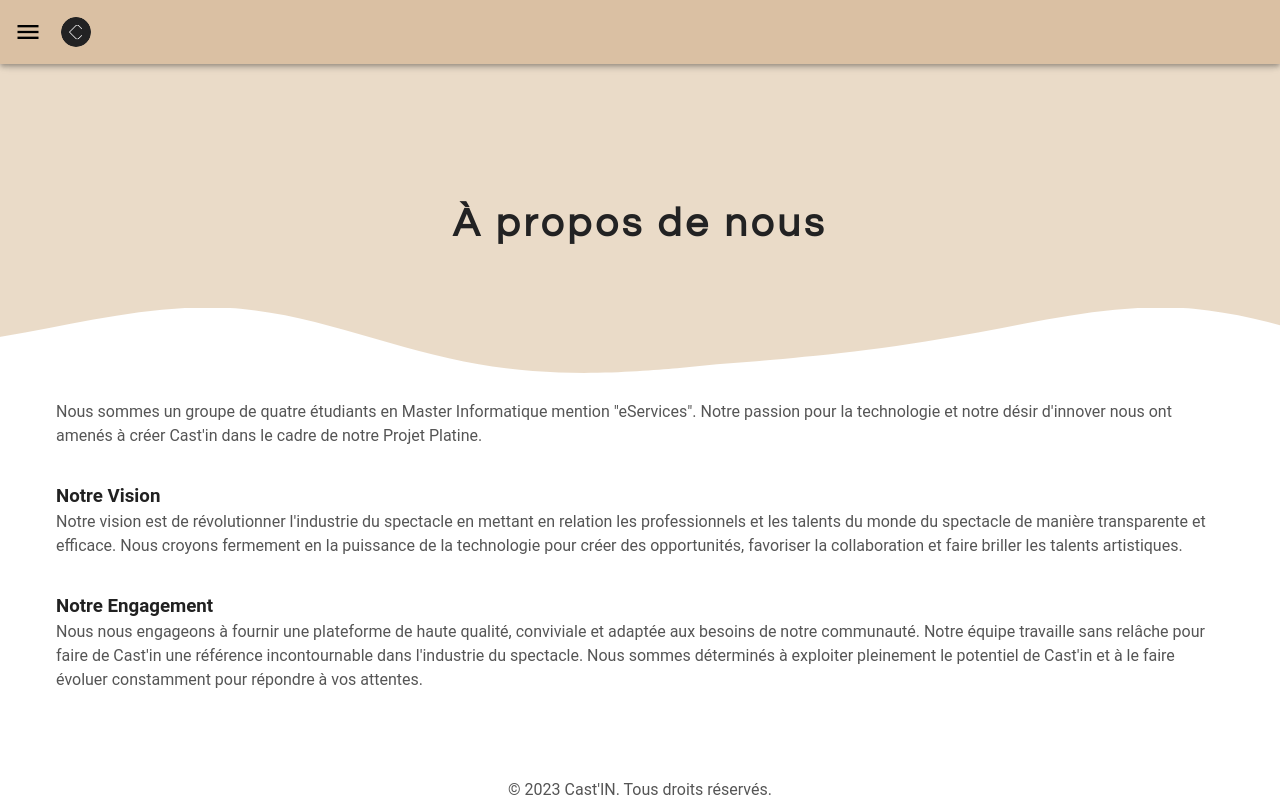
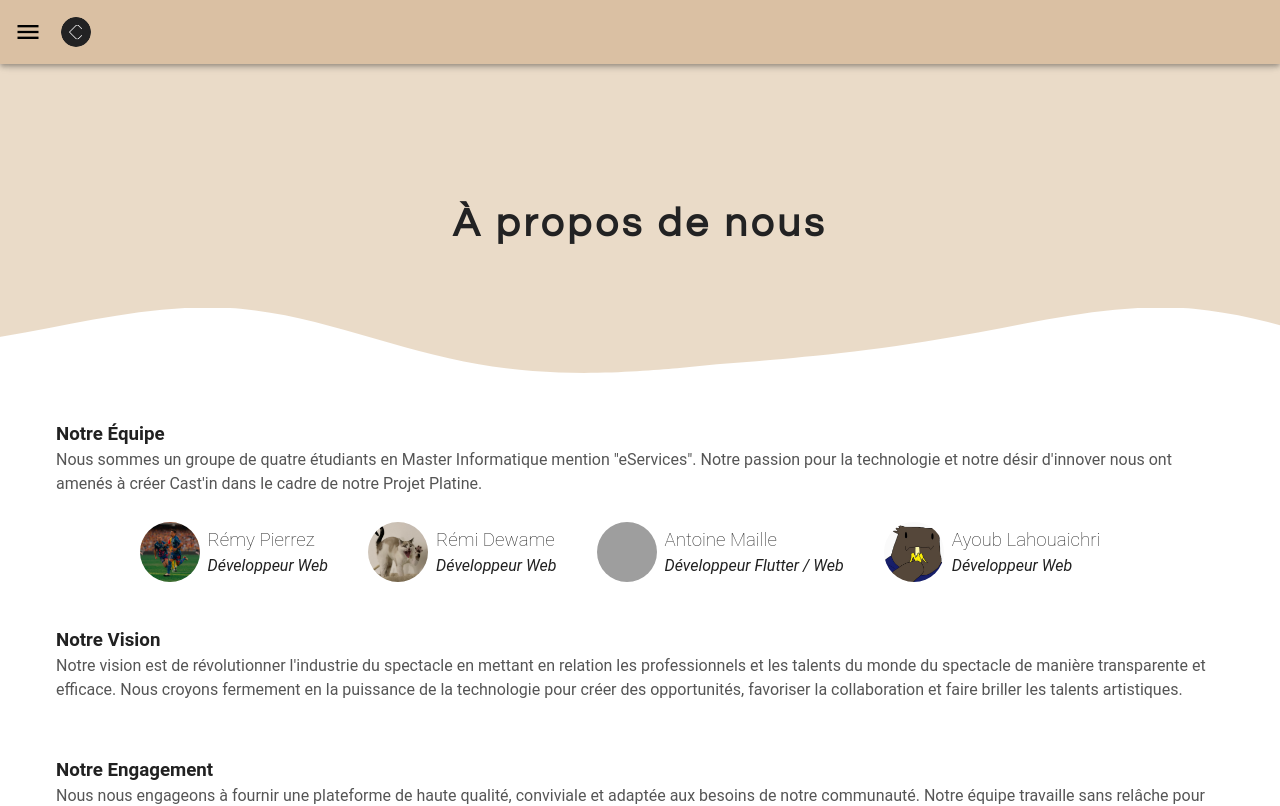
Before and after one commit to AntoineMaille/suivi_projet_pure, a Vue app: page /about in a window 1280 px wide. Shown: the top 806 px of the page. Built offline with nearby package versions, Linux system fonts and the light colour scheme; no server answers; grey boxes are pictures that could not be loaded.

Commit message:
modification page About avec les membres des freeriders

```diff
--- a/src/assets/css/main.css
+++ b/src/assets/css/main.css
@@ -6,7 +6,7 @@ html {
 
 body {
     overflow-x: hidden;
-    width: 100%
+    width: 100%;
 }
 
  .darkMode {
--- a/src/components/pages/About.vue
+++ b/src/components/pages/About.vue
@@ -1,6 +1,19 @@
 <script setup>
 import WaveDivider from "@/components/header/WaveHeader.vue";
 import Author from "@/components/pages/article/components/Author.vue";
+
+// recuperer tous les jsons dans le dossier authors
+import {ref} from "vue";
+const authors = ["Remy", "Rems", "Antoine", "Ayoub"]
+const authors2 = ref([]);
+const fetchData = async () => {
+  for (let i = 0; i < authors.length; i++) {
+    let response = await fetch(`/articles/authors/${i}.json`);
+    authors2.value.push(await response.json());
+  }
+};
+
+fetchData();
 </script>
 
 <template>
@@ -8,14 +21,25 @@ import Author from "@/components/pages/article/components/Author.vue";
       <WaveDivider title="À propos de nous"/>
       <v-container>
         <v-row>
-          <v-col cols="12">
+          <v-col id="col" cols="12">
+            <h3 class="headline">Notre Équipe</h3>
             <p>
               Nous sommes un groupe de quatre étudiants en Master Informatique mention "eServices". Notre passion pour la technologie et notre désir d'innover nous ont amenés à créer Cast'in dans le cadre de notre Projet Platine.
             </p>
+
+            <div id="text-container">
+              <div class="d-flex justify-center">
+                <div v-for="author in authors">
+                  <Suspense>
+                    <Author :size="60" class="mt-4" :id="author"/>
+                  </Suspense>
+                </div>
+              </div>
+            </div>
           </v-col>
         </v-row>
         <v-row>
-          <v-col cols="12">
+          <v-col id="col" cols="12">
             <h3 class="headline">Notre Vision</h3>
             <p>
               Notre vision est de révolutionner l'industrie du spectacle en mettant en relation les professionnels et les talents du monde du spectacle de manière transparente et efficace. Nous croyons fermement en la puissance de la technologie pour créer des opportunités, favoriser la collaboration et faire briller les talents artistiques.
@@ -23,7 +47,7 @@ import Author from "@/components/pages/article/components/Author.vue";
           </v-col>
         </v-row>
         <v-row>
-          <v-col cols="12">
+          <v-col id="col" cols="12">
             <h3 class="headline">Notre Engagement</h3>
             <p>
               Nous nous engageons à fournir une plateforme de haute qualité, conviviale et adaptée aux besoins de notre communauté. Notre équipe travaille sans relâche pour faire de Cast'in une référence incontournable dans l'industrie du spectacle. Nous sommes déterminés à exploiter pleinement le potentiel de Cast'in et à le faire évoluer constamment pour répondre à vos attentes.
@@ -43,4 +67,9 @@ import Author from "@/components/pages/article/components/Author.vue";
   text-align: center;
   font-size: 14px;
 }
+
+#col {
+  margin-top: 20px;
+}
+
 </style>
--- a/src/components/pages/article/components/Author.vue
+++ b/src/components/pages/article/components/Author.vue
@@ -38,5 +38,13 @@ author.value = await fetch(`/articles/authors/${id}.json`).then(response => resp
   .d-flex {
     flex-direction: column;
   }
+
+  .font-italic {
+    font-size: 12px;
+  }
+
+  h3 {
+    font-size: 16px;
+  }
 }
 </style>
```
